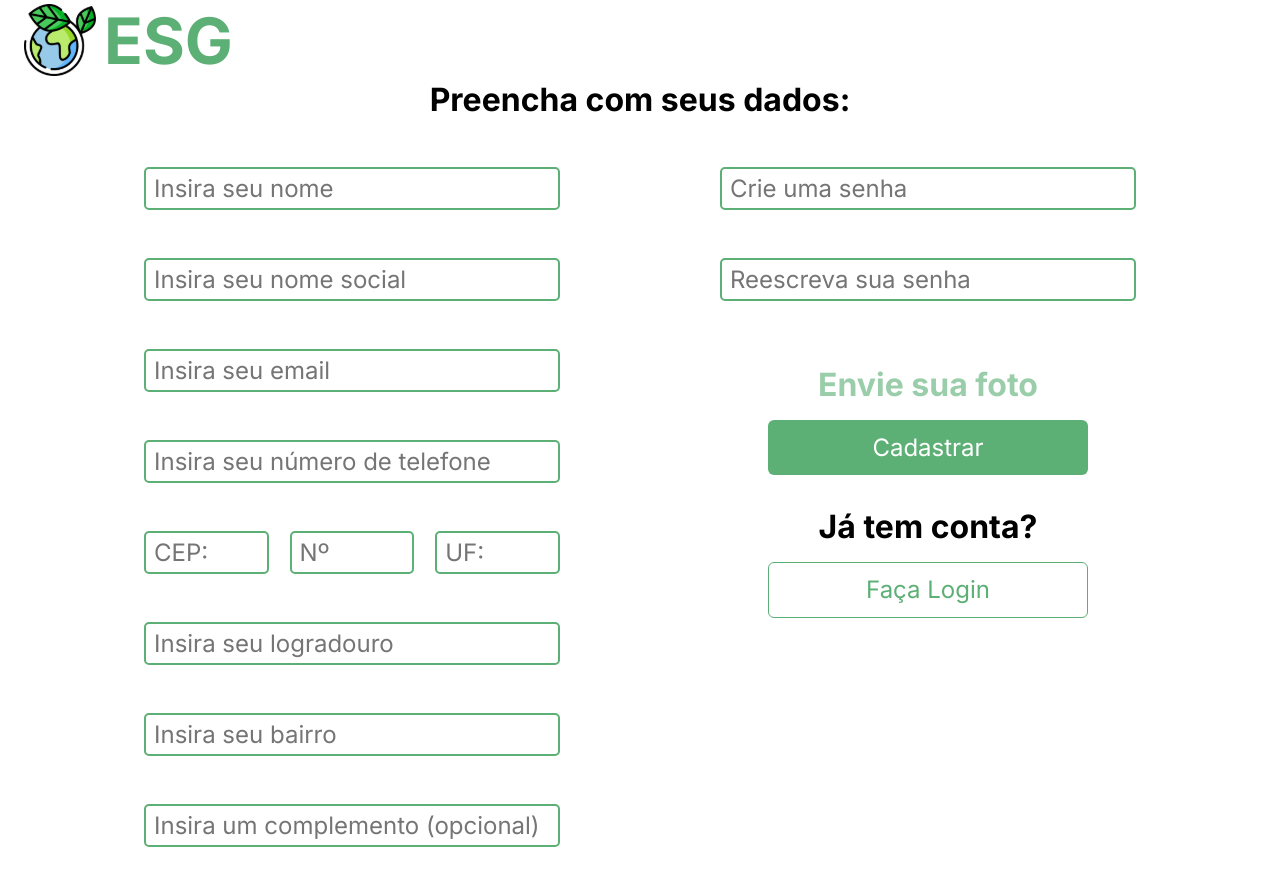
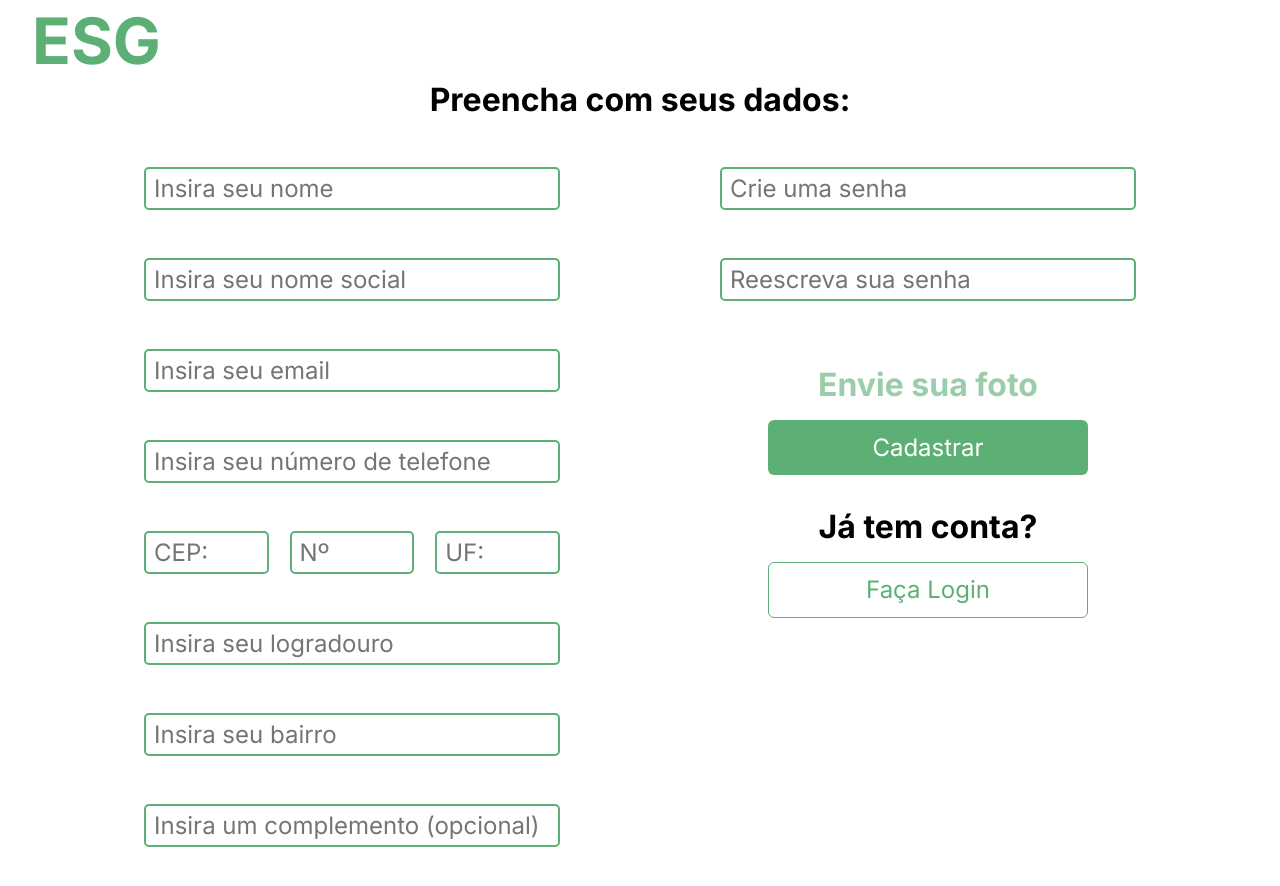
Before and after one commit to josersn/monorepo, a React (Create React App) app in the folder front-end/: page /register in a window 1280 px wide. Shown: the top 886 px of the page. Built offline with nearby package versions, Linux system fonts and the light colour scheme.

Commit message:
remove logo

```diff
--- a/front-end/src/components/logo/index.js
+++ b/front-end/src/components/logo/index.js
@@ -1,10 +1,10 @@
 import React from 'react';
 import { Container } from './styles';
-import logo from '../../assets/icons/logo.svg'
+// import logo from '../../assets/icons/logo.svg'
 
 function Logo(props) {
   return (<Container>
-          <img src={logo} alt="ESG"/>
+          {/* <img src={logo} alt="ESG"/> */}
           {!props.showName && <h1>ESG</h1>}
           </Container>);
 }
```
